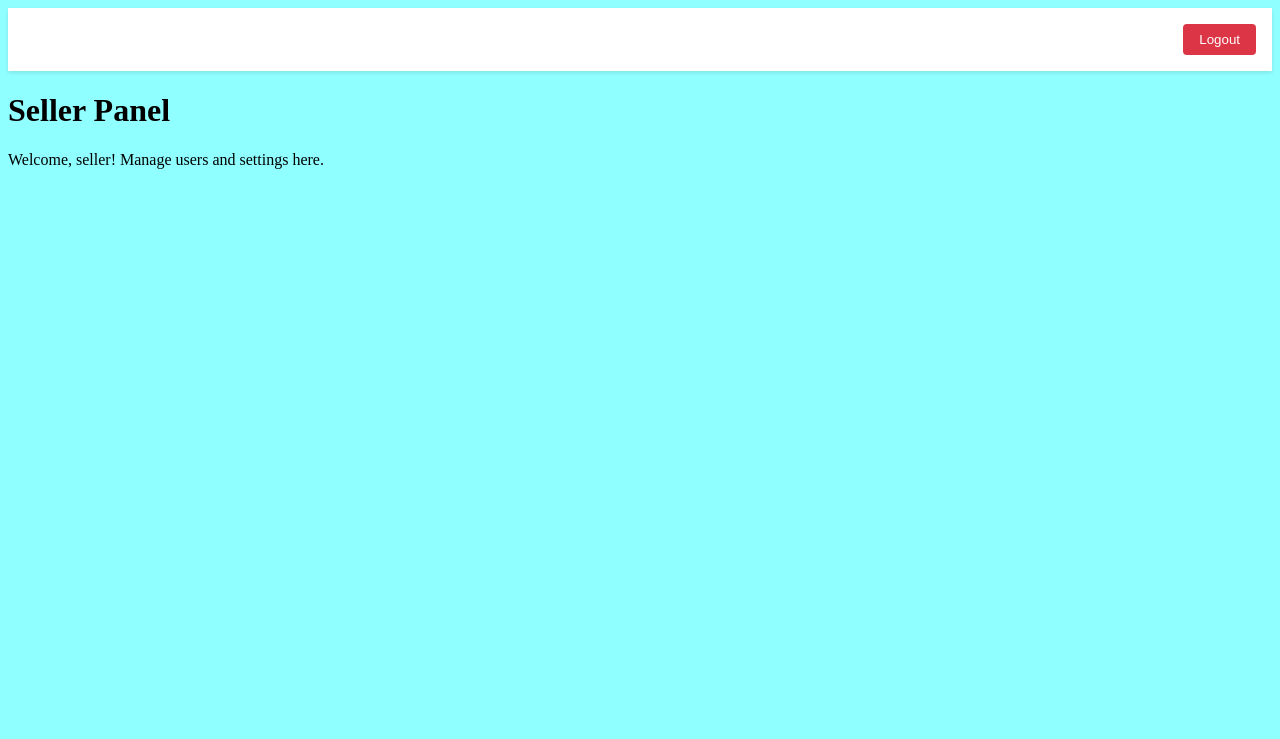
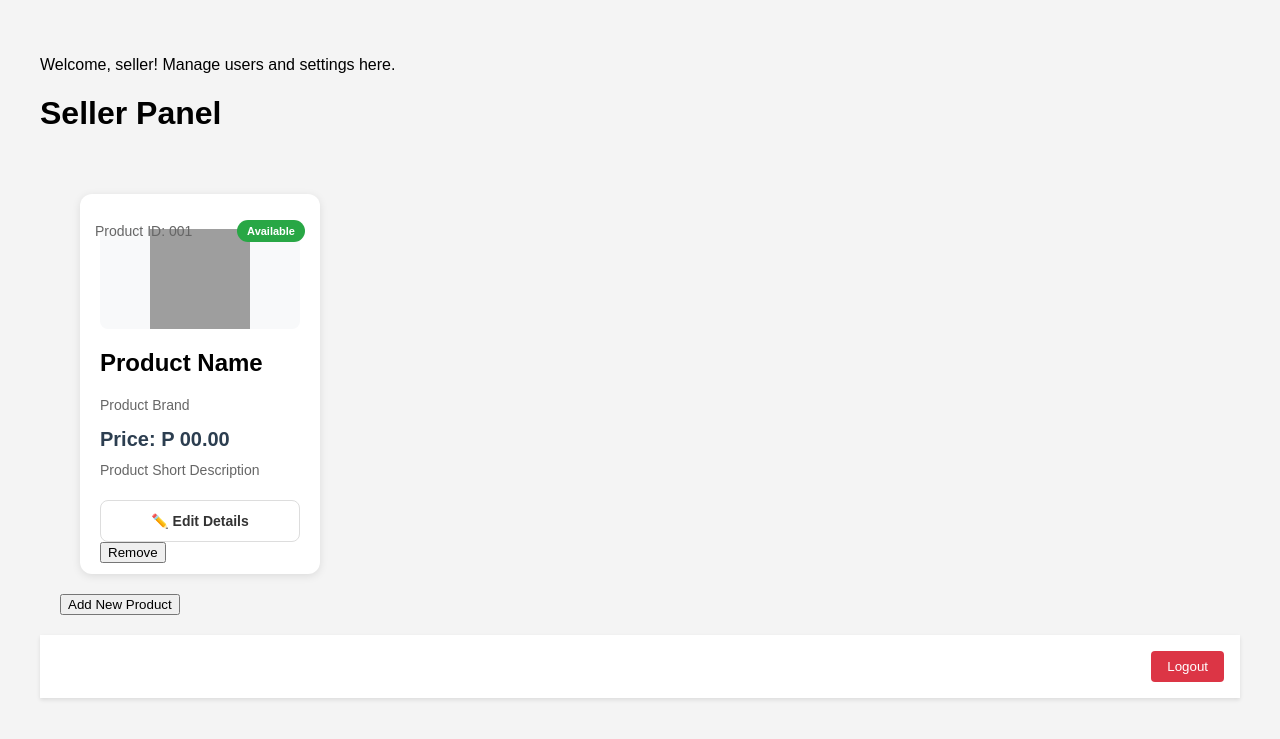
Before and after one commit to ken-101/Proj-Datama2, a Flask app: page /seller/ in a window 1280 px wide. Shown: the top 739 px of the page. Run offline with Flask 3, Linux system fonts and the light colour scheme; grey boxes are pictures that could not be loaded.

Commit message:
created something

```diff
--- a/app.py
+++ b/app.py
@@ -1,6 +1,5 @@
 from flask import Flask, render_template, request, redirect, url_for, session
 import secrets
-from flask_sqlalchemy import SQLAlchemy
 from supabase import create_client
 
 from buyer.buyer import buyer
@@ -20,9 +19,6 @@ supabase = create_client(Config.SUPABASE_URL, Config.SUPABASE_KEY)
 # Make Supabase client available to the app context
 app.supabase = supabase
 
-# Initialize SQLAlchemy
-db = SQLAlchemy(app)
-
 # Register blueprints
 app.register_blueprint(buyer, url_prefix="/buyer")
 app.register_blueprint(seller, url_prefix="/seller")
@@ -37,14 +33,14 @@ def landing():
 @app.route("/home")
 def home():
     if not session.get("user_id"):
-        return redirect(url_for("login.login"))
+        return render_template("landing.html")
 
     try:
         # Get user data from Supabase
         user = supabase.table('users').select('*').eq('user_id', session['user_id']).execute()
         if not user.data:
             session.clear()
-            return redirect(url_for("login.login"))
+            return redirect(url_for("auth.login"))
 
         user_role = user.data[0]['user_role']
 
@@ -59,7 +55,7 @@ def home():
     except Exception as e:
         print(f"Error: {str(e)}")
         session.clear()
-        return redirect(url_for("login.login"))
+        return render_template("landing.html")
 
 if __name__ == '__main__':
     app.run(debug=True)
--- a/config/config.py
+++ b/config/config.py
@@ -6,7 +6,3 @@ load_dotenv()
 class Config:
     SUPABASE_URL = os.getenv('SUPABASE_URL', 'https://ucetgthdnnsuezfiwiyc.supabase.co')
     SUPABASE_KEY = os.getenv('SUPABASE_KEY', 'eyJhbGciOiJIUzI1NiIsInR5cCI6IkpXVCJ9.eyJpc3MiOiJzdXBhYmFzZSIsInJlZiI6InVjZXRndGhkbm5zdWV6Zml3aXljIiwicm9sZSI6ImFub24iLCJpYXQiOjE3NDA1NTExMDQsImV4cCI6MjA1NjEyNzEwNH0.5LvV_D24ZvYg207gAIzuZU2-B_037hhrWx9lc1o7B_E')
-
-    # Database configuration
-    SQLALCHEMY_DATABASE_URI = "postgresql://postgres:MakatiPinagkamuraJapanSurplus@db.cipzhvxtnmftxqamsicd.supabase.co:5432/postgres"
-    SQLALCHEMY_TRACK_MODIFICATIONS = False
--- a/loginlogout/loginlogout.py
+++ b/loginlogout/loginlogout.py
@@ -1,7 +1,7 @@
 from flask import Blueprint, redirect, render_template, request, session, url_for, current_app
 from werkzeug.security import check_password_hash, generate_password_hash
 
-auth = Blueprint("login", __name__, static_folder="static", template_folder="templates")
+auth = Blueprint("auth", __name__, static_folder="static", template_folder="templates")
 
 @auth.route("/", methods=["GET", "POST"])
 @auth.route("/login", methods=["GET", "POST"])
@@ -43,7 +43,7 @@ def login():
 @auth.route("/logout", methods=["POST"])
 def logout():
     session.clear()  # Clear all session data
-    return redirect(url_for("login.login"))  # Redirect to login page using correct blueprint endpoint
+    return redirect(url_for("home"))  # Redirect to home page
 
 @auth.route("/signup", methods=["GET", "POST"])
 def signup():
@@ -72,7 +72,7 @@ def signup():
             }).execute()
 
             if new_user.data:
-                return redirect(url_for('login.login'))
+                return redirect(url_for('auth.login'))
             else:
                 return render_template("signup.html", error="Failed to create account")
 
--- a/requirements.txt
+++ b/requirements.txt
@@ -1,7 +1,5 @@
 flask==2.3.3
-flask-sqlalchemy==3.1.1
 supabase==1.0.4
 python-dotenv==1.0.0
 werkzeug==2.3.7
-psycopg2-binary==2.9.7
 postgrest==0.10.8
--- /dev/null
+++ b/static/script.js
@@ -0,0 +1,177 @@
+let selectedCard = null;
+let selectedImage = null;
+
+function openModal(button) {
+    selectedCard = button.closest(".product-card");
+
+    // Get current product values
+    const productIdText = selectedCard.querySelector(".product-id").textContent;
+    const productId = productIdText.replace("Product ID: ", "");
+    const productName = selectedCard.querySelector("h2").textContent;
+    const productBrand = selectedCard.querySelector(".brand").textContent;
+    const productPrice = selectedCard.querySelector(".price").textContent.replace("Price: P ", "");
+    const productDescription = selectedCard.querySelector(".description").textContent;
+    const isAvailable = selectedCard.querySelector(".status").classList.contains("available") ? "available" : "out-of-stock";
+    const productImage = selectedCard.querySelector(".image-container img").src;
+
+    // Set values in the modal
+    document.getElementById("productId").value = productId;
+    document.getElementById("productName").value = productName;
+    document.getElementById("productBrand").value = productBrand;
+    document.getElementById("productPrice").value = productPrice;
+    document.getElementById("productDescription").value = productDescription;
+    document.getElementById("productAvailability").value = isAvailable;
+    document.getElementById("previewImg").src = productImage;
+
+    // Reset file input
+    document.getElementById("imageUpload").value = "";
+    selectedImage = null;
+
+    // Show modal
+    document.getElementById("editModal").style.display = "flex";
+}
+
+function closeModal() {
+    document.getElementById("editModal").style.display = "none";
+}
+
+function confirmChanges() {
+    if (!selectedCard) return;
+
+    // Update product information
+    const newProductId = document.getElementById("productId").value;
+    const newProductName = document.getElementById("productName").value;
+    const newProductBrand = document.getElementById("productBrand").value;
+    const newProductPrice = document.getElementById("productPrice").value;
+    const newProductDescription = document.getElementById("productDescription").value;
+    const newStatus = document.getElementById("productAvailability").value;
+
+    // Update card elements
+    selectedCard.querySelector(".product-id").textContent = `Product ID: ${newProductId}`;
+    selectedCard.querySelector("h2").textContent = newProductName;
+    selectedCard.querySelector(".brand").textContent = newProductBrand;
+    selectedCard.querySelector(".price").textContent = `Price: P ${newProductPrice}`;
+    selectedCard.querySelector(".description").textContent = newProductDescription;
+
+    // Update status
+    const statusDiv = selectedCard.querySelector(".status");
+    statusDiv.textContent = newStatus === "available" ? "Available" : "Out of Stock";
+    statusDiv.className = `status ${newStatus}`;
+
+    // Update image if a new one was selected
+    if (selectedImage) {
+        selectedCard.querySelector(".image-container img").src = selectedImage;
+    }
+
+    // Close modal
+    closeModal();
+}
+
+
+function removeAllProducts() {
+    document.querySelector(".product-grid").innerHTML = "";
+}
+
+
+// Handle image preview
+document.addEventListener("DOMContentLoaded", function () {
+    const imageUpload = document.getElementById("imageUpload");
+    const previewImg = document.getElementById("previewImg");
+
+    imageUpload.addEventListener("change", function () {
+        const file = this.files[0];
+        if (file) {
+            const reader = new FileReader();
+
+            reader.addEventListener("load", function () {
+                previewImg.src = this.result;
+                selectedImage = this.result;
+            });
+
+            reader.readAsDataURL(file);
+        }
+    });
+});
+
+let selectedImageForNewProduct = null;
+
+function openAddProductModal() {
+    document.getElementById("addProductModal").style.display = "flex";
+    document.getElementById("newProductForm").reset();
+    document.getElementById("newPreviewImg").src = "";
+    selectedImageForNewProduct = null;
+}
+
+function closeAddProductModal() {
+    document.getElementById("addProductModal").style.display = "none";
+}
+
+function addProduct() {
+    const productId = document.getElementById("newProductId").value;
+    const productName = document.getElementById("newProductName").value;
+    const productBrand = document.getElementById("newProductBrand").value;
+    const productPrice = parseFloat(document.getElementById("newProductPrice").value) || 0;
+    const productDescription = document.getElementById("newProductDescription").value;
+    const isAvailable = document.getElementById("newProductAvailability").value;
+    const productImage = selectedImageForNewProduct || "default-image.jpg"; // Fallback image
+
+    if (!productName || !productBrand || productPrice <= 0) {
+        alert("Please fill in all required fields correctly.");
+        return;
+    }
+
+    const productGrid = document.querySelector(".product-grid");
+
+    // Create product card
+    const productCard = document.createElement("div");
+    productCard.classList.add("product-card");
+    productCard.innerHTML = `
+        <div class="image-container">
+            <img src="${productImage}" alt="${productName}">
+        </div>
+        <p class="product-id">Product ID: ${productId}</p>
+        <h2>${productName}</h2>
+        <p class="brand">${productBrand}</p>
+        <p class="price">Price: P ${productPrice.toFixed(2)}</p>
+        <p class="description">${productDescription}</p>
+        <p class="status ${isAvailable}">${isAvailable === "available" ? "Available" : "Out of Stock"}</p>
+        <button onclick="openModal(this)">Edit</button>
+        <button class="remove-btn" onclick="removeProduct(this)">Remove</button>
+    `;
+
+    productGrid.appendChild(productCard);
+
+    closeAddProductModal();
+}
+
+// Handle image preview for new product
+document.addEventListener("DOMContentLoaded", function () {
+    const newImageUpload = document.getElementById("newImageUpload");
+    const newPreviewImg = document.getElementById("newPreviewImg");
+
+    newImageUpload.addEventListener("change", function () {
+        const file = this.files[0];
+        if (file && file.type.startsWith("image/")) {
+            const reader = new FileReader();
+            reader.onload = function () {
+                newPreviewImg.src = this.result;
+                selectedImageForNewProduct = this.result;
+            };
+            reader.readAsDataURL(file);
+        } else {
+            alert("Please select a valid image file.");
+            this.value = "";
+        }
+    });
+});
+// Remove the duplicate removeProduct function and keep only one
+function removeProduct(button) {
+    const productCard = button.closest(".product-card");
+    const productName = productCard.querySelector("h2").textContent;
+
+    // Show confirmation alert
+    const confirmDelete = confirm(`Are you sure you want to remove "${productName}"?`);
+    if (confirmDelete) {
+        productCard.remove();
+    }
+}
--- /dev/null
+++ b/static/style.css
@@ -0,0 +1,306 @@
+body {
+    font-family: Arial, sans-serif;
+    background-color: #f4f4f4;
+    padding: 20px;
+    margin: 0;
+}
+
+.back-link {
+    display: block;
+    margin-bottom: 10px;
+    font-size: 33px;
+    color: #333;
+    text-decoration: none;
+    font-weight: normal;
+}
+
+.back-link:hover {
+    text-decoration: underline;
+}
+
+.header {
+    display: flex;
+    justify-content: space-between;
+    align-items: center;
+    margin-bottom: 20px;
+}
+
+.header h1 {
+    font-size: 48px;
+    margin: 0;
+}
+
+.cart-link {
+    font-size: 36px;
+    text-decoration: none;
+    color: black;
+    font-weight: bold;
+}
+
+.cart-link:hover {
+    text-decoration: underline;
+}
+.container {
+    max-width: 1200px;
+    margin: 0 auto;
+    padding: 20px;
+}
+
+.product-grid {
+    display: grid;
+    grid-template-columns: repeat(auto-fill, minmax(300px, 1fr));
+    gap: 20px;
+    padding: 20px;
+}
+
+/* Product Card Styling */
+.product-card {
+    background: white;
+    border-radius: 12px;
+    box-shadow: 0 2px 8px rgba(0, 0, 0, 0.1);
+    padding: 20px;
+    position: relative;
+    transition: transform 0.2s ease;
+    width: 200px;
+    height: 340px;
+}
+
+.product-card:hover {
+    transform: translateY(-5px);
+}
+
+.product-id {
+    position: absolute;
+    top: 15px;
+    left: 15px;
+    font-size: 14px;
+    color: #666;
+}
+
+.status {
+    position: absolute;
+    top: 15px;
+    right: 15px;
+    padding: 5px 10px;
+    border-radius: 15px;
+    font-size: 11px;
+    color: white;
+    font-weight: bold;
+}
+
+.available {
+    background: #28a745;
+}
+
+.out-of-stock {
+    background: #dc3545;
+}
+.product-card h4 {
+    margin: 25px 0 5px;
+    font-weight: bold;
+    color: #333;
+}
+.product-card p.brand {
+    margin: 5px 0 15px;
+    font-size: 14px;
+    color: #666;
+}
+.product-card .image-container {
+    width: 100%;
+    height: 100px;
+    overflow: hidden;
+    border-radius: 8px;
+    margin: 15px 0;
+    background: #f8f9fa;
+    display: flex;
+    align-items: center;
+    justify-content: center;
+}
+.product-card .image-container img {
+    width: 100px;
+    height: 100px;
+    object-fit: cover;
+}
+.product-card .price {
+    font-size: 20px;
+    font-weight: bold;
+    color: #2c3e50;
+    margin: 15px 0 10px;
+}
+.product-card .description {
+    font-size: 14px;
+    color: #666;
+    margin: 10px 0;
+    line-height: 1.4;
+}
+/* Button Styling */
+.button-container {
+    margin-top: 20px;
+}
+.edit-button {
+    width: 100%;
+    padding: 12px;
+    border-radius: 8px;
+    border: 1px solid #ddd;
+    background: #fff;
+    color: #333;
+    font-size: 14px;
+    font-weight: 600;
+    cursor: pointer;
+    transition: all 0.2s ease;
+    display: flex;
+    align-items: center;
+    justify-content: center;
+    gap: 8px;
+}
+.edit-button:hover {
+    background: #f8f9fa;
+    border-color: #aaa;
+}
+/* Modal Styling */
+.modal {
+    display: none;
+    position: fixed;
+    top: 0;
+    left: 0;
+    width: 100%;
+    height: 100%;
+    background: rgba(0, 0, 0, 0.5);
+    z-index: 1000;
+    backdrop-filter: blur(5px);
+}
+.modal-content {
+    background: white;
+    width: 90%;
+    max-width: 600px;
+    margin: 50px auto;
+    padding: 30px;
+    border-radius: 12px;
+    box-shadow: 0 4px 20px rgba(0, 0, 0, 0.15);
+}
+.modal h2 {
+    margin: 0 0 20px;
+    color: #333;
+    font-size: 24px;
+}
+.form-group {
+    margin-bottom: 20px;
+}
+.form-group label {
+    display: block;
+    margin-bottom: 8px;
+    font-weight: 600;
+    color: #444;
+}
+.form-group input,
+.form-group textarea,
+.form-group select {
+    width: 100%;
+    padding: 10px;
+    border: 1px solid #ddd;
+    border-radius: 6px;
+    font-size: 14px;
+}
+.form-group textarea {
+    min-height: 100px;
+    resize: vertical;
+}
+.form-group-divider {
+    margin: 25px 0;
+    border-top: 1px solid #eee;
+}
+.image-upload-container {
+    margin-top: 20px;
+}
+
+.image-preview {
+    width: 100%;
+    height: 200px;
+    border: 2px dashed #ddd;
+    border-radius: 8px;
+    margin: 10px 0;
+    display: flex;
+    align-items: center;
+    justify-content: center;
+    overflow: hidden;
+}
+
+.image-preview img {
+    max-width: 100%;
+    max-height: 100%;
+    object-fit: contain;
+}
+
+.file-input-label {
+    display: inline-block;
+    padding: 10px 20px;
+    background: #f8f9fa;
+    border: 1px solid #ddd;
+    border-radius: 6px;
+    cursor: pointer;
+    margin: 10px 0;
+}
+
+.file-input-label:hover {
+    background: #e9ecef;
+}
+
+input[type="file"] {
+    display: none;
+}
+
+.save-button,
+.close {
+    padding: 12px 24px;
+    border-radius: 6px;
+    border: none;
+    font-weight: 600;
+    cursor: pointer;
+    transition: background 0.2s ease;
+}
+
+.save-button {
+    background: #28a745;
+    color: white;
+    margin-right: 10px;
+}
+
+.save-button:hover {
+    background: #218838;
+}
+
+.close {
+    background: #dc3545;
+    color: white;
+}
+
+.close:hover {
+    background: #c82333;
+}
+
+/* Responsive Design */
+@media (max-width: 768px) {
+    .product-grid {
+        grid-template-columns: repeat(auto-fill, minmax(250px, 1fr));
+        gap: 15px;
+        padding: 15px;
+    }
+
+    .modal-content {
+        width: 95%;
+        margin: 20px auto;
+        padding: 20px;
+    }
+
+    .product-card {
+        padding: 15px;
+    }
+
+    .product-card h2 {
+        font-size: 20px;
+    }
+
+    .product-card .image-container {
+        height: 180px;
+    }
+}
--- a/templates/base.html
+++ b/templates/base.html
@@ -7,13 +7,7 @@
     <title>{% block title %}Default Title{% endblock %}</title>
 </head>
 <body>
-    <nav class="navbar">
-        <div class="nav-right">
-            <form action="{{ url_for('login.logout') }}" method="POST" style="display: inline;">
-                <button type="submit" class="logout-btn">Logout</button>
-            </form>
-        </div>
-    </nav>
+
 
     <div class="container">
         {% block content %}{% endblock %}
--- a/templates/buyer.html
+++ b/templates/buyer.html
@@ -1,8 +1,8 @@
-{% extends "base.html" %}
+{% extends "loggedin.html" %}
 
 {% block title %}Buyer Page{% endblock %}
 
-{% block content %}
+{% block name %}
     <h1>Buyer Dashboard</h1>
     {% block seller_content %}{% endblock %}
 {% endblock %}
--- a/templates/landing.html
+++ b/templates/landing.html
@@ -7,8 +7,8 @@
     <h1>Welcome to Our Platform</h1>
     <p>Your one-stop destination for all your needs</p>
     <div class="auth-buttons">
-        <a href="{{ url_for('login.login') }}" class="btn login-btn">Sign In</a>
-        <a href="{{ url_for('login.signup') }}" class="btn signup-btn">Sign Up</a>
+        <a href="{{ url_for('auth.login') }}" class="btn login-btn">Sign In</a>
+        <a href="{{ url_for('auth.signup') }}" class="btn signup-btn">Sign Up</a>
     </div>
 </div>
 {% endblock %}
--- /dev/null
+++ b/templates/loggedin.html
@@ -0,0 +1,13 @@
+{% extends "base.html" %}
+{% block content %}
+{% block name %}{% endblock %}
+<link rel="stylesheet" type="text/css" href="{{url_for('static', filename='style.css')}}">
+<script src="{{url_for('static', filename='script.js')}}"></script>
+<nav class="navbar">
+    <div class="nav-right">
+        <form action="{{ url_for('auth.logout') }}" method="POST" style="display: inline;">
+            <button type="submit" class="logout-btn">Logout</button>
+        </form>
+    </div>
+</nav>
+{% endblock %}
--- a/templates/login.html
+++ b/templates/login.html
@@ -9,7 +9,7 @@
         {% if error %}
             <div class="error-message">{{ error }}</div>
         {% endif %}
-        <form action="{{ url_for('login.login') }}" method="POST">
+        <form action="{{ url_for('auth.login') }}" method="POST">
             <div class="form-group">
                 <input type="email" name="email" placeholder="Enter your email" required>
             </div>
@@ -18,7 +18,7 @@
             </div>
             <button type="submit" class="auth-button">Login</button>
         </form>
-        <p class="auth-link">Doesn't have an account? <a href="{{ url_for('login.signup') }}">Sign up</a></p>
+        <p class="auth-link">Doesn't have an account? <a href="{{ url_for('auth.signup') }}">Sign up</a></p>
     </div>
 </div>
 {% endblock %}
--- a/templates/seller.html
+++ b/templates/seller.html
@@ -1,8 +1,81 @@
-{% extends "base.html" %}
+{% extends "loggedin.html" %}
 
-{% block title %}Seller Page{% endblock %}
+{% block name %}
+{% block admin_content %}{% endblock %}
+    <div class="container">
+        <div class="product-grid">
+            <div class="product-card">
+                <div class="image-container">
+                    <img src="https://i1.sndcdn.com/artworks-HSyITlQwovK4dbY8-iAauZg-t500x500.jpg" alt="Product Image">
+                </div>
+                <p class="product-id">Product ID: 001</p>
+                <h2>Product Name</h2>
+                <p class="brand">Product Brand</p>
+                <p class="price">Price: P 00.00</p>
+                <p class="description">Product Short Description</p>
+                <p class="status available">Available</p>
+                <div class="button-container">
+                    <button class="edit-button" onclick="openModal(this)">✏️ Edit Details</button>
+                    <button class="remove-btn" onclick="removeProduct(this)">Remove</button>
+                </div>
+            </div>
+        </div>
 
-{% block content %}
-    <h1>Seller Panel</h1>
-    {% block admin_content %}{% endblock %}
+        <button onclick="openAddProductModal()">Add New Product</button>
+    </div>
+
+    <!-- Edit Modal -->
+    <div class="modal" id="editModal">
+        <div class="modal-content">
+            <h2>Edit Product</h2>
+
+            <div class="form-group">
+                <label for="productId">Product ID:</label>
+                <input type="text" id="productId" placeholder="Product ID">
+            </div>
+
+            <div class="form-group">
+                <label for="productName">Product Name:</label>
+                <input type="text" id="productName" placeholder="Product Name">
+            </div>
+
+            <div class="form-group">
+                <label for="productBrand">Brand:</label>
+                <input type="text" id="productBrand" placeholder="Product Brand">
+            </div>
+
+            <div class="form-group">
+                <label for="productPrice">Price:</label>
+                <input type="number" id="productPrice" placeholder="Price">
+            </div>
+
+            <div class="form-group">
+                <label for="productDescription">Description:</label>
+                <textarea id="productDescription" placeholder="Short Description"></textarea>
+            </div>
+
+            <div class="form-group">
+                <label for="productAvailability">Availability:</label>
+                <select id="productAvailability">
+                    <option value="available">Available</option>
+                    <option value="out-of-stock">Out of Stock</option>
+                </select>
+            </div>
+
+            <div class="form-group-divider"></div>
+
+            <div class="image-upload-container">
+                <label>Product Image:</label>
+                <div class="image-preview" id="imagePreview">
+                    <img id="previewImg" src="" alt="Preview">
+                </div>
+                <label for="imageUpload" class="file-input-label">Choose New Image</label>
+                <input type="file" id="imageUpload" accept="image/*">
+            </div>
+
+            <button class="save-button" onclick="confirmChanges()">Save Changes</button>
+            <button class="close" onclick="closeModal()">Cancel</button>
+        </div>
+    </div>
+
 {% endblock %}
--- a/templates/seller_dashboard.html
+++ b/templates/seller_dashboard.html
@@ -2,4 +2,5 @@
 
 {% block admin_content %}
     <p>Welcome, seller! Manage users and settings here.</p>
+    <h1>Seller Panel</h1>
 {% endblock %}
--- a/templates/signup.html
+++ b/templates/signup.html
@@ -9,7 +9,7 @@
         {% if error %}
             <div class="error-message">{{ error }}</div>
         {% endif %}
-        <form action="{{ url_for('login.signup') }}" method="POST">
+        <form action="{{ url_for('auth.login') }}" method="POST">
             <div class="form-group">
                 <input type="email" name="email" placeholder="Enter your email" required>
             </div>
@@ -25,7 +25,7 @@
             </div>
             <button type="submit" class="auth-button">Sign Up</button>
         </form>
-        <p class="auth-link">Already have an account? <a href="{{ url_for('login.login') }}">Login</a></p>
+        <p class="auth-link">Already have an account? <a href="{{ url_for('auth.login') }}">Login</a></p>
     </div>
 </div>
 
```
